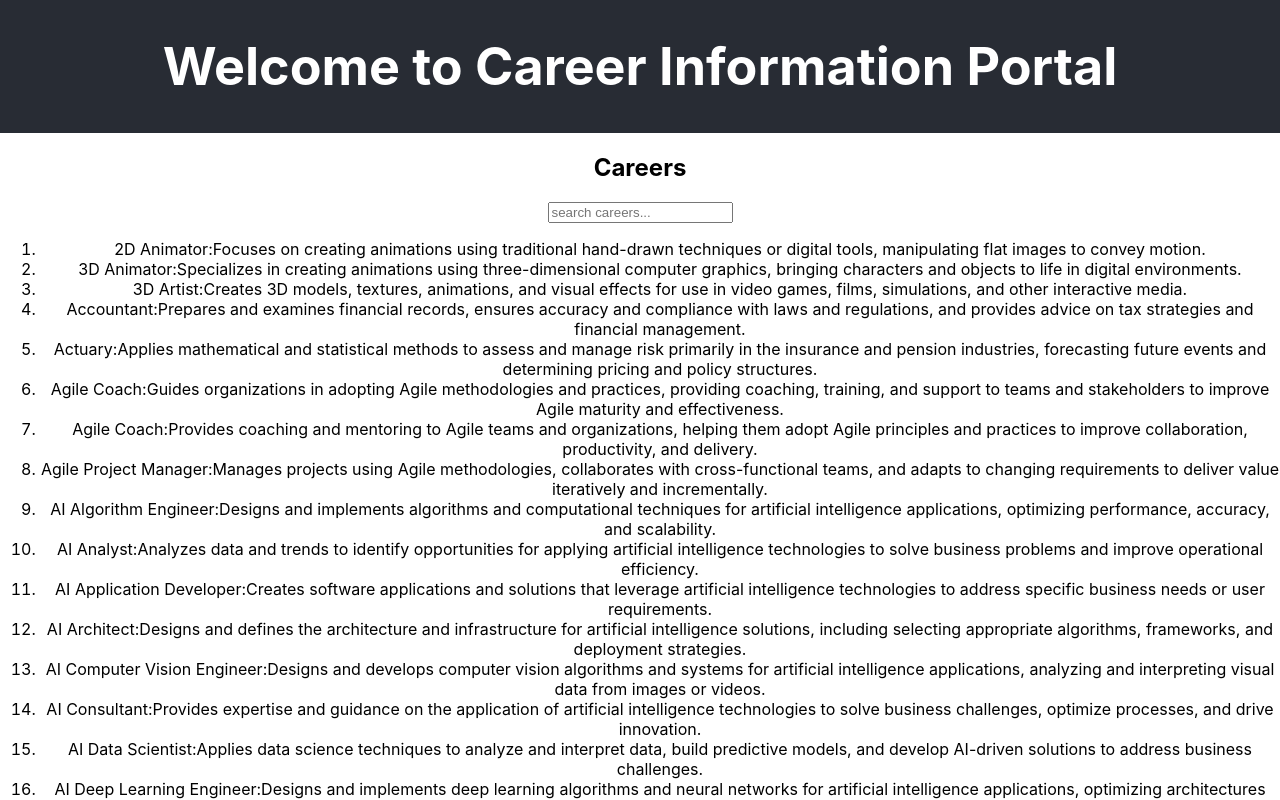
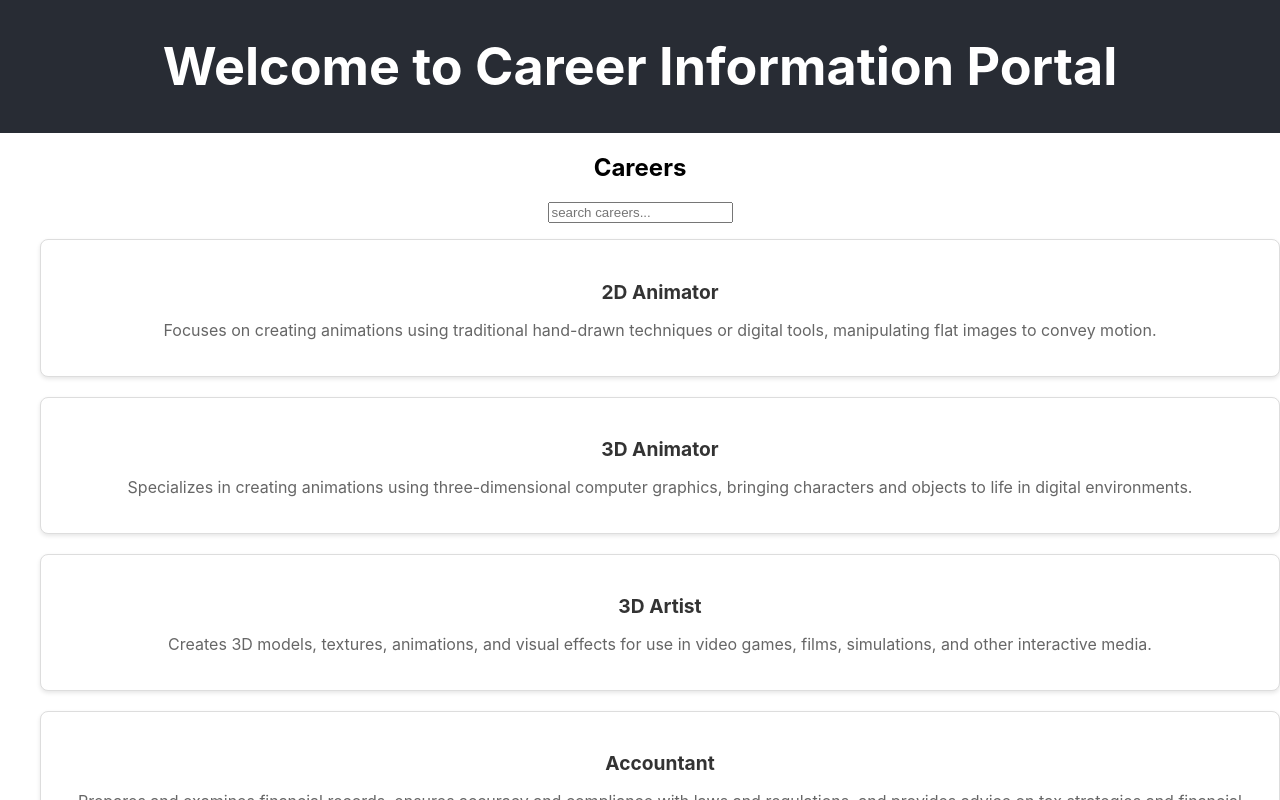
Before and after one commit to sanjaydambal/career_info, a React (Create React App) app: page / in a window 1280 px wide. Shown: the top 800 px of the page. Built offline with nearby package versions, Linux system fonts and the light colour scheme.

Commit message:
provided card structure to career information

```diff
--- a/src/components/CareerList.css
+++ b/src/components/CareerList.css
@@ -24,3 +24,22 @@
 .clear-icon {
     fill: rgba(0, 0, 0, .54);
 }
+.career-card {
+    background-color: #ffffff;
+    border: 1px solid #dddddd;
+    border-radius: 8px;
+    padding: 20px;
+    margin-bottom: 20px;
+    box-shadow: 0 2px 4px rgba(0, 0, 0, 0.1);
+}
+
+.career-card h3 {
+    margin-bottom: 10px;
+    font-size: 1.2rem;
+    color: #333333;
+}
+
+.career-card p {
+    font-size: 1rem;
+    color: #666666;
+}
--- a/src/components/CareerList.js
+++ b/src/components/CareerList.js
@@ -66,10 +66,13 @@ function CareerList() {
       </div>
       <ol>
         {
-            filteredCareers.map(career =>(<li key={career.id}>
-{career.title}:{career.description}
-            </li>))
-        }
+            filteredCareers.map(career =>
+             <div className="career-card" key={career.id}>
+            <h3>{career.title}</h3>
+            <p>{career.description}</p>
+        </div>
+
+        )}
       </ol>
     </div>
   )
```
